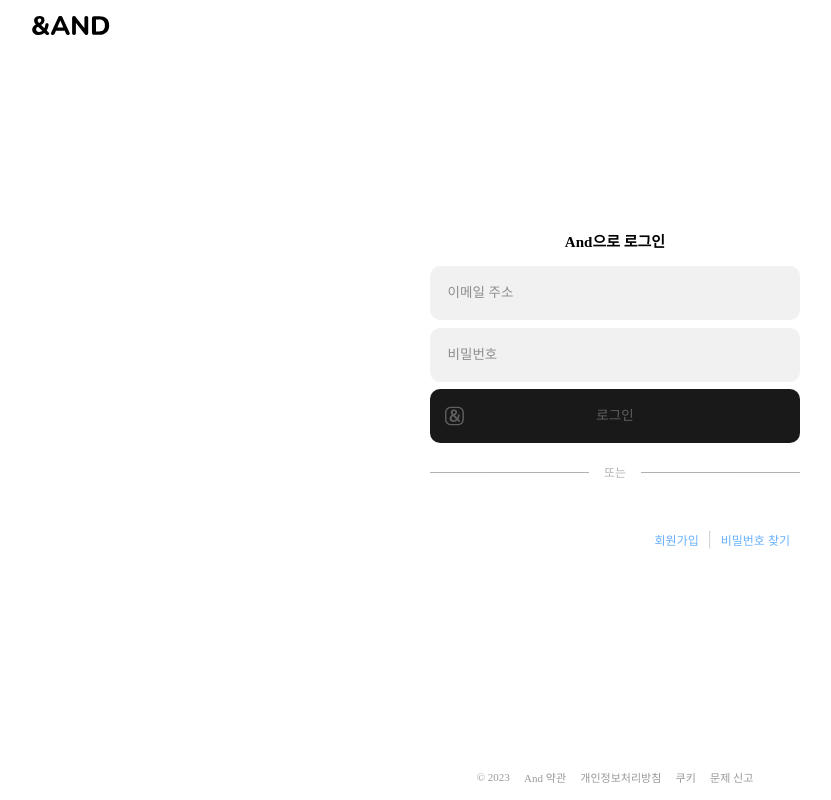
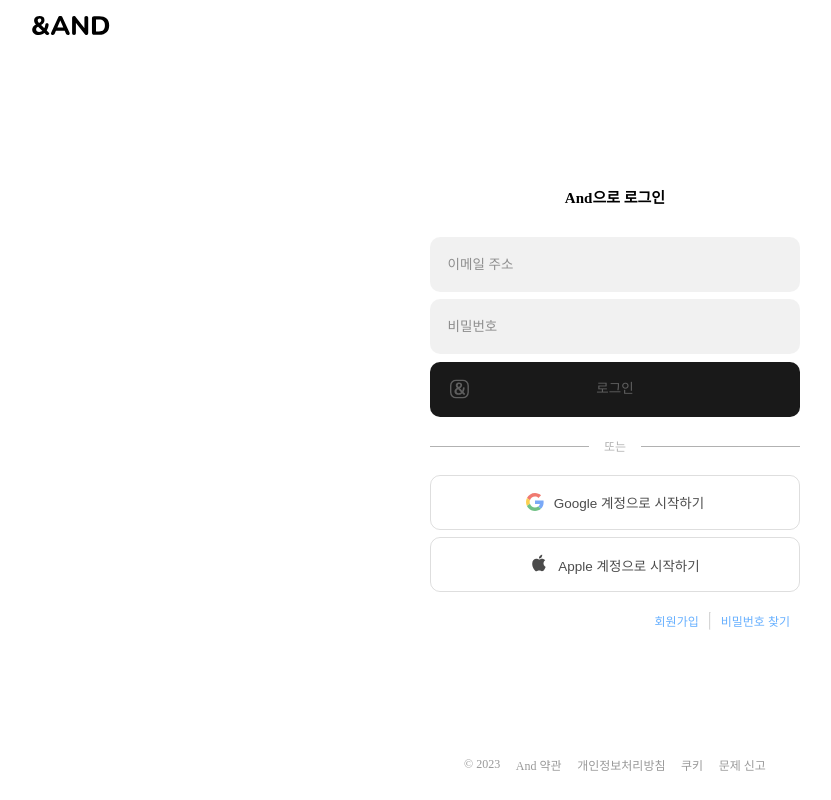
Before and after one commit to River-ans/SNS-project, a Next.js app: page /login in a window 1280 px wide. Shown: the whole page, without its empty margins (25-856 px from the left). Built offline with nearby package versions, Linux system fonts and the light colour scheme.

Commit message:
로그인 기본 화면 완성

```diff
--- a/src/app/(auth)/login/page.tsx
+++ b/src/app/(auth)/login/page.tsx
@@ -48,8 +48,47 @@
   );
 };
 
-const GoogleLoginButton = () => {
-  <button type="button">Google 계정으로 시작하기</button>;
+const SocialLoginButtons = () => {
+  return (
+    <div className={style.SocialLoginButtons}>
+      <button type="button">
+        <svg
+          version="1.1"
+          xmlns="http://www.w3.org/2000/svg"
+          viewBox="0 0 48 48"
+        >
+          <g>
+            <path
+              fill="#EA4335"
+              d="M24 9.5c3.54 0 6.71 1.22 9.21 3.6l6.85-6.85C35.9 2.38 30.47 0 24 0 14.62 0 6.51 5.38 2.56 13.22l7.98 6.19C12.43 13.72 17.74 9.5 24 9.5z"
+            ></path>
+            <path
+              fill="#4285F4"
+              d="M46.98 24.55c0-1.57-.15-3.09-.38-4.55H24v9.02h12.94c-.58 2.96-2.26 5.48-4.78 7.18l7.73 6c4.51-4.18 7.09-10.36 7.09-17.65z"
+            ></path>
+            <path
+              fill="#FBBC05"
+              d="M10.53 28.59c-.48-1.45-.76-2.99-.76-4.59s.27-3.14.76-4.59l-7.98-6.19C.92 16.46 0 20.12 0 24c0 3.88.92 7.54 2.56 10.78l7.97-6.19z"
+            ></path>
+            <path
+              fill="#34A853"
+              d="M24 48c6.48 0 11.93-2.13 15.89-5.81l-7.73-6c-2.15 1.45-4.92 2.3-8.16 2.3-6.26 0-11.57-4.22-13.47-9.91l-7.98 6.19C6.51 42.62 14.62 48 24 48z"
+            ></path>
+            <path fill="none" d="M0 0h48v48H0z"></path>
+          </g>
+        </svg>
+        <span>Google 계정으로 시작하기</span>
+      </button>
+      <button type="button" className={style.appleIcon}>
+        <svg viewBox="0 0 24 24" aria-hidden="true">
+          <g>
+            <path d="M16.365 1.43c0 1.14-.493 2.27-1.177 3.08-.744.9-1.99 1.57-2.987 1.57-.12 0-.23-.02-.3-.03-.01-.06-.04-.22-.04-.39 0-1.15.572-2.27 1.206-2.98.804-.94 2.142-1.64 3.248-1.68.03.13.05.28.05.43zm4.565 15.71c-.03.07-.463 1.58-1.518 3.12-.945 1.34-1.94 2.71-3.43 2.71-1.517 0-1.9-.88-3.63-.88-1.698 0-2.302.91-3.67.91-1.377 0-2.332-1.26-3.428-2.8-1.287-1.82-2.323-4.63-2.323-7.28 0-4.28 2.797-6.55 5.552-6.55 1.448 0 2.675.95 3.6.95.865 0 2.222-1.01 3.902-1.01.613 0 2.886.06 4.374 2.19-.13.09-2.383 1.37-2.383 4.19 0 3.26 2.854 4.42 2.955 4.45z"></path>
+          </g>
+        </svg>
+        <span>Apple 계정으로 시작하기</span>
+      </button>
+    </div>
+  );
 };
 
 const AuthLinks = () => {
@@ -78,6 +117,7 @@
         <Title>And으로 로그인</Title>
         <Form />
         <Divider />
+        <SocialLoginButtons />
         <AuthLinks />
       </div>
     </main>
--- a/src/styles/auth/auth.module.scss
+++ b/src/styles/auth/auth.module.scss
@@ -22,8 +22,11 @@
 }
 
 .footer {
+  display: flex;
+  align-items: center;
+  height: 70px;
   width: 100%;
-  font-size: 11px;
+  font-size: 12px;
   ul {
     margin: auto;
     display: flex;
--- a/src/styles/auth/login.module.scss
+++ b/src/styles/auth/login.module.scss
@@ -6,13 +6,14 @@
     width: 100%;
     max-width: 370px;
     margin: auto;
+    margin-top: 50px;
     display: flex;
     flex-direction: column;
     justify-content: center;
     align-items: center;
 
     h1 {
-      margin-bottom: 1em;
+      margin-bottom: 2em;
     }
   }
 }
@@ -24,8 +25,8 @@
   gap: 0.5em;
   input,
   button {
+    height: 55px;
     width: 100%;
-    border-radius: 10px;
     border-radius: 10px;
     border: none;
     padding: 1.3em;
@@ -65,7 +66,7 @@
     position: absolute;
     top: 50%;
     left: 0;
-    margin: 0px 15px;
+    margin: 0px 20px;
     transform: translate(0%, -50%);
     svg {
       width: 1.4em;
@@ -82,7 +83,7 @@
 
 .authLinks {
   width: 100%;
-  margin: 20px;
+  margin: 10px 0px;
   font-size: 12px;
   padding: 10px;
   list-style: none;
@@ -92,6 +93,7 @@
 
   hr {
     opacity: 0.4;
+    flex: 0;
   }
   a {
     opacity: 0.6;
@@ -132,3 +134,43 @@
     right: 0;
   }
 }
+
+.SocialLoginButtons {
+  gap: 0.5em;
+  display: flex;
+  flex-direction: column;
+  width: 100%;
+
+  button {
+    height: 55px;
+    cursor: pointer;
+    display: flex;
+    align-items: center;
+    justify-content: center;
+    gap: 10px;
+    background-color: transparent;
+    border: 1px solid rgba(0, 0, 0, 0.186);
+    color: rgb(0, 0, 0);
+    width: 100%;
+    padding: 1.3em;
+    font-size: 0.9em;
+    border-radius: 10px;
+    font-weight: 400;
+    transition: 0.2s;
+    opacity: 0.7;
+    &:hover {
+      opacity: 1;
+    }
+    svg {
+      opacity: 1;
+      width: 18px;
+      margin-bottom: 1px;
+    }
+  }
+  .appleIcon > svg {
+    margin-bottom: 3px;
+  }
+  .appleIcon > svg path {
+    fill: #000000;
+  }
+}
```
